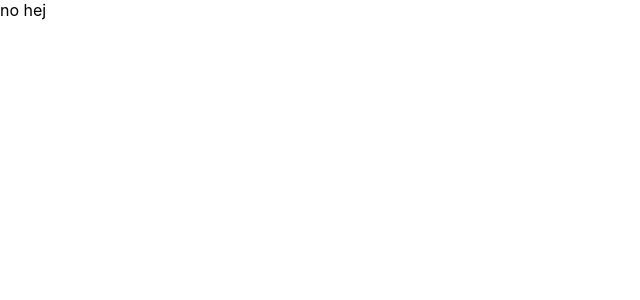
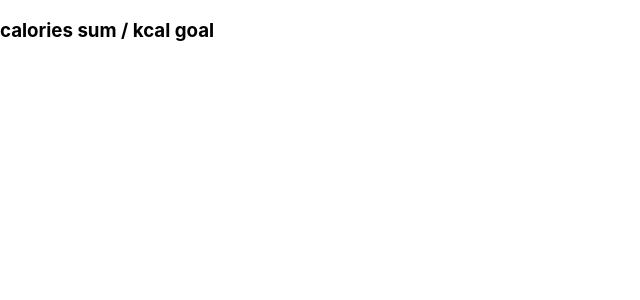
Before and after one commit to infoshareacademy/jfdd12-kawimoka-app, a React (Create React App) app: page / in a window 1280 px wide. Shown: the top 300 px of the page, without its empty margins (0-640 px from the left). Built offline with nearby package versions, Linux system fonts and the light colour scheme.

Commit message:
SingleDay component initial files

```diff
--- a/src/Components/PlanDietView/PlanDietContainer.js
+++ b/src/Components/PlanDietView/PlanDietContainer.js
@@ -1,6 +1,8 @@
 import React from 'react'
+import { SingleDay } from './SingleDay/SingleDay'
 
 export function PlanDietContainer() {
-    return <div>{"no hej"}
+    return <div>
+        <SingleDay />
     </div>
 }
--- /dev/null
+++ b/src/Components/PlanDietView/SingleDay/MealSpace.js
@@ -0,0 +1,8 @@
+import React from 'react'
+
+export function MealSpace (props) {
+    let { mealType } = props
+    return <div>
+        <h3>{mealType}</h3>
+    </div>
+}
--- /dev/null
+++ b/src/Components/PlanDietView/SingleDay/SingleDay.js
@@ -0,0 +1,13 @@
+import React from 'react'
+import { MealSpace } from './MealSpace'
+import { Summary } from './Summary'
+
+export const SingleDay = () => {
+    return <div>
+        <MealSpace />
+        <MealSpace />
+        <MealSpace />
+        <MealSpace />
+        <Summary />
+    </div>
+}
--- /dev/null
+++ b/src/Components/PlanDietView/SingleDay/Summary.js
@@ -0,0 +1,8 @@
+import React from 'react'
+
+
+export function Summary() {
+    return <div>
+        <h3>{"calories sum / kcal goal"}</h3>
+    </div>
+}
```
